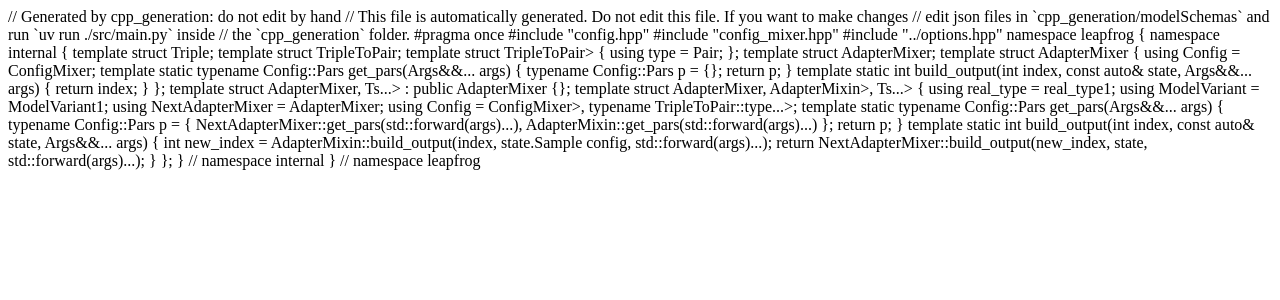
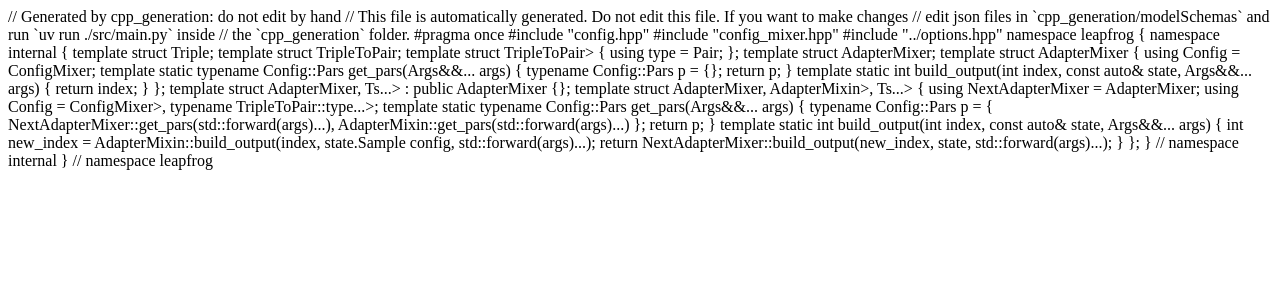
Before and after one commit to mrc-ide/leapfrog, a Python web app: template cpp_generation/templates/adapter_mixer.j2 in a window 1280 px wide. Shown: the top 300 px of the page. Run offline with Jinja, Linux system fonts and the light colour scheme; the template is opened without the code that fills it: most values are stand-ins (such as "Sample title", 1, 10 or a date in 2020).

Commit message:
Remove unnecessary aliasing

```diff
--- a/cpp_generation/templates/adapter_mixer.j2
+++ b/cpp_generation/templates/adapter_mixer.j2
@@ -42,10 +42,8 @@
 struct AdapterMixer<real_type, ModelVariant, Triple<false, ConfigMixin, AdapterMixin>, Ts...> : public AdapterMixer<real_type, ModelVariant, Ts...> {};
 
 {% for config in configs +%}
-template<typename real_type1, MV ModelVariant1, typename AdapterMixin, typename ...Ts>
-struct AdapterMixer<real_type1, ModelVariant1, Triple<true, {{ config.name }}Config<real_type1, ModelVariant1>, AdapterMixin>, Ts...> {
-  using real_type = real_type1;
-  using ModelVariant = ModelVariant1;
+template<typename real_type, MV ModelVariant, typename AdapterMixin, typename ...Ts>
+struct AdapterMixer<real_type, ModelVariant, Triple<true, {{ config.name }}Config<real_type, ModelVariant>, AdapterMixin>, Ts...> {
   using NextAdapterMixer = AdapterMixer<real_type, ModelVariant, Ts...>;
   using Config = ConfigMixer<real_type, ModelVariant, Pair<true, {{ config.name }}Config<real_type, ModelVariant>>, typename TripleToPair<Ts>::type...>;
 
```
Also changed, not shown: 1 other file.
